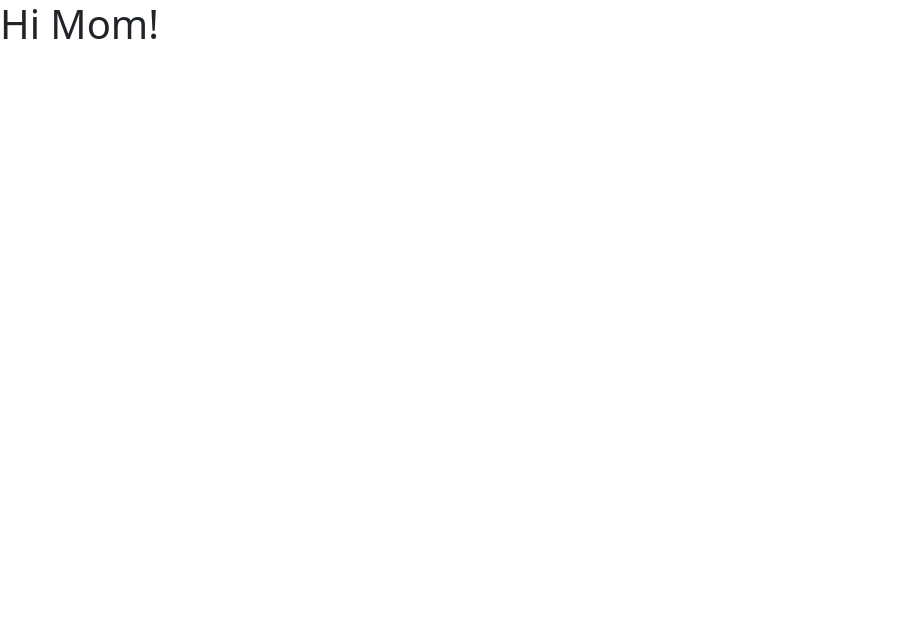
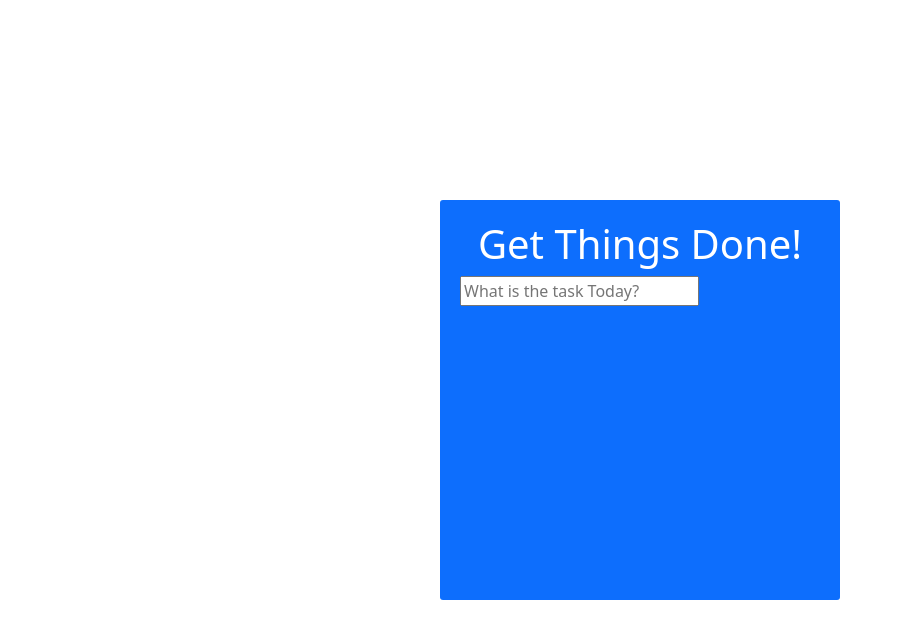
Before and after one commit to harshbix/ToDoListAPP-, a React (Vite) app in the folder todolist/: page / in a window 1280 px wide. Shown: the top 638 px of the page, without its empty margins (0-900 px from the left). Built offline with nearby package versions, Linux system fonts and the light colour scheme.

Commit message:
completed the outer component

```diff
--- a/todolist/src/App.tsx
+++ b/todolist/src/App.tsx
@@ -1,8 +1,9 @@
 import 'bootstrap/dist/css/bootstrap.css';
+import Card from './components/Card';
 const App = () => {
   return (
-    <div>
-      <h1>Hi Mom!</h1>
+    <div className='container box-parent'>
+      <Card />
     </div>
   )
 }
--- /dev/null
+++ b/todolist/src/card.css
@@ -0,0 +1,13 @@
+.box-parent
+{
+    display: grid;
+    place-items: center;
+    height: 100vh;
+}
+.box
+{
+    height: 400px;
+    width: 400px;
+    border-radius: 3px;
+    padding: 20px;
+}
--- a/todolist/src/components/AddTask.tsx
+++ b/todolist/src/components/AddTask.tsx
@@ -0,0 +1,10 @@
+
+const AddTask = () => {
+  return (
+    <div>
+      <input type="text" name="addTask" id="addTask" placeholder="What is the task Today?" />
+    </div>
+  )
+}
+
+export default AddTask
--- /dev/null
+++ b/todolist/src/components/Card.tsx
@@ -0,0 +1,13 @@
+import "../card.css";
+import AddTask from "./AddTask";
+
+const Card = () => {
+  return (
+    <div className="bg-primary box">
+      <h1 className="text-center text-white">Get Things Done!</h1>
+      <AddTask />
+    </div>
+  );
+};
+
+export default Card;
```
Also changed, not shown: todolist/src/components/EditTask.tsx (+7 -0 lines), todolist/src/components/Task.tsx (+7 -0 lines).
